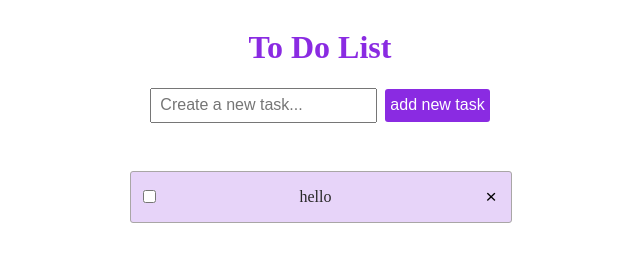
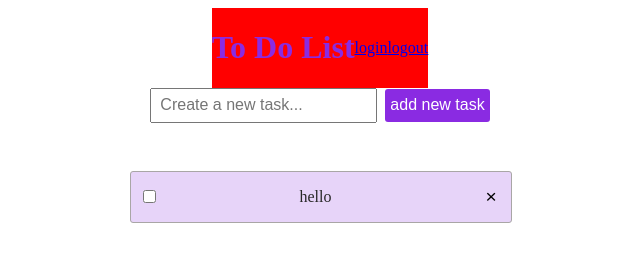
Before and after one commit to Barama2000kaouther/to_do_list, a Django app: template tasks/templates/tasks/index.html in a window 1280 px wide. Shown: the top 256 px of the page, without its empty margins (320-960 px from the left). Run offline with Django 5.2, Linux system fonts and the light colour scheme; the template is opened without the code that fills it: values that come from a table or form of the project are taken from there, others are empty; data comes from the database, SQL or seed files in the repository; both versions use the stored data as it was after the commit.

Commit message:
add the login and the logout

```diff
--- a/tasks/models.py
+++ b/tasks/models.py
@@ -3,7 +3,7 @@ from django.contrib import admin
 from django.contrib.auth.models import User
 # Create your models here.
 class Task(models.Model):
-  user_id=models.ForeignKey(User,on_delete=models.CASCADE,related_name="tasks")
+  #user_id=models.ForeignKey(User,on_delete=models.CASCADE,related_name="tasks")
   task=models.CharField(max_length=30)
   is_completed=models.BooleanField(default=False)
 
--- a/tasks/static/tasks/css/task.css
+++ b/tasks/static/tasks/css/task.css
@@ -112,3 +112,11 @@ h1 {
   padding: 0.3rem 0.2rem;
   background-color: transparent;
 }
+
+.head{
+  display:flex;
+  flex-direction:row;
+  justify-content: space-between;
+  align-items: center;
+  background-color: red;
+}
--- a/tasks/templates/tasks/index.html
+++ b/tasks/templates/tasks/index.html
@@ -12,9 +12,11 @@
 
 <body>
   <div class="container">
-
+    <div class="head">
     <h1>To Do List</h1>
-
+    <a href="{%url 'accounts:login'%}">login</a>
+    <a href="{%url 'accounts:logout'%}">logout</a>
+    </div>
     <section class="add_task">
       <form method="POST" action="{% url 'tasks:addtask' %}">
         {% csrf_token %}
--- a/to_do_list/settings.py
+++ b/to_do_list/settings.py
@@ -119,3 +119,5 @@ USE_TZ = True
 
 STATIC_URL = 'static/'
 STATIC_ROOT = BASE_DIR / 'productionfiles'
+
+LOGIN_URL = 'accounts:login'
```
Also changed, not shown: tasks/views.py (+7 -3 lines), db.sqlite3.
